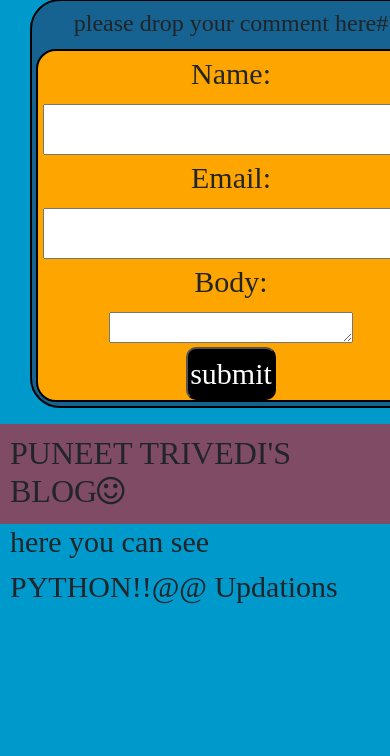
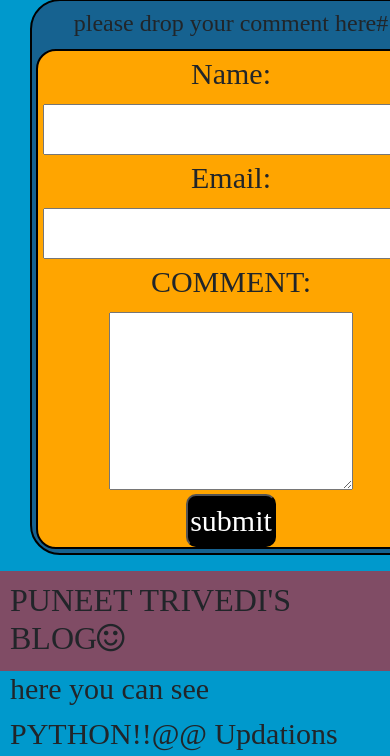
Before and after one commit to puneet8840/djangoproject, a Django app: a page that uses blog_project/templates/blog/base.html in a window 390 px wide; the page is wider, and only the part inside the window is pictured. Shown: the part 1202-1958 px from the top of that part. Before the commit the page ends 1806 px from the top of that part, so only its background shows below. Run offline with Django 3.2, Linux system fonts and the light colour scheme; data comes from the database, SQL or seed files in the repository; parts of the project's set-up code (start-up, migrations or seed data) failed here and were passed over; some libraries are stand-ins or nearby versions; some web fonts are replaced.

Commit message:
new changes

```diff
--- a/blog_project/blog/forms.py
+++ b/blog_project/blog/forms.py
@@ -7,6 +7,7 @@ class Mail(forms.Form):
     to=forms.EmailField()
     comments=forms.CharField(required=False,widget=forms.Textarea)
 class CommentForm(forms.ModelForm):
+    body=forms.CharField(label="COMMENT",required=True,widget=forms.Textarea(attrs={'class':"textarea",'name':"body"}))
     class Meta:
         model=Comment
         fields=('name','email','body')
--- a/blog_project/static/css/post.css
+++ b/blog_project/static/css/post.css
@@ -245,10 +245,13 @@ fieldset legend a:hover{
     flex-direction:column;
     justify-content: center;
     align-items: center;
+    height: 500px;
 
   }
-  #commentform form textarea{
+  .textarea{
+    display: inline-block;
     width: 244px;
     height:644px;
+
   }
 }
```
